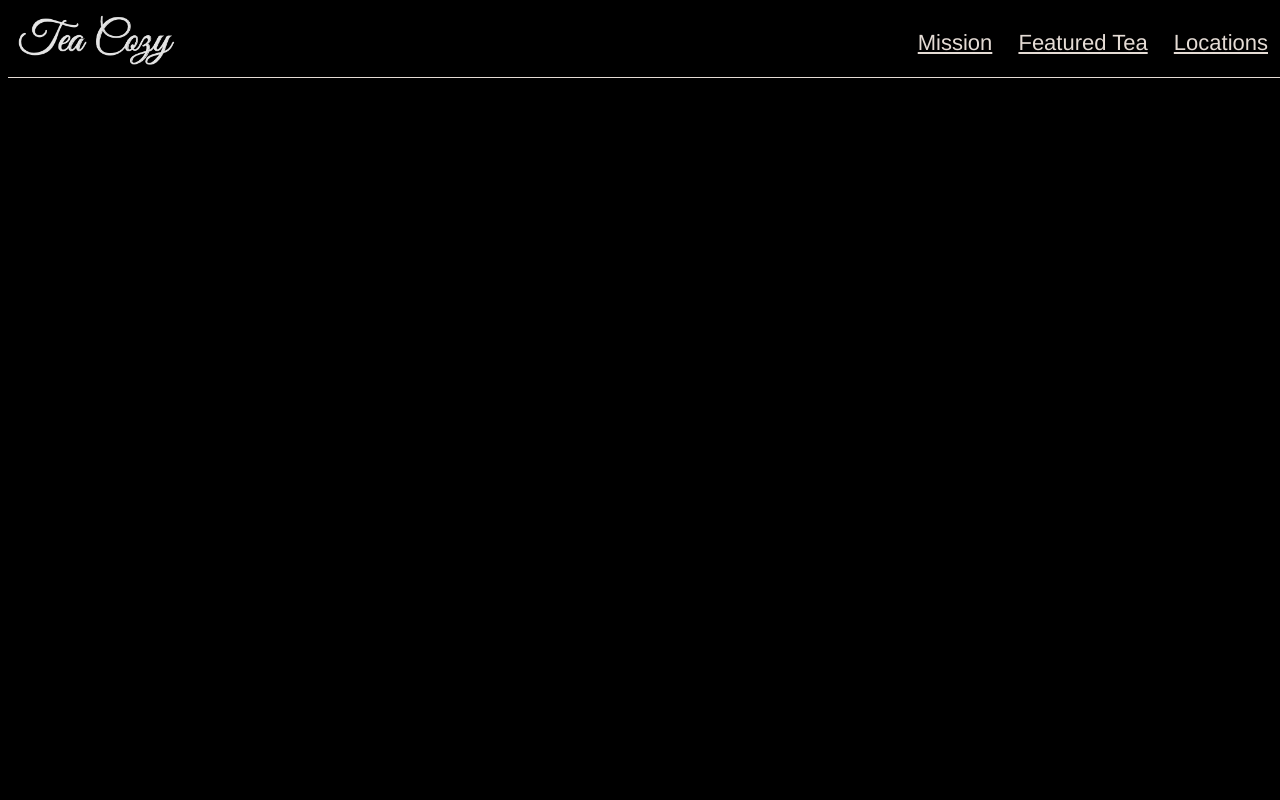
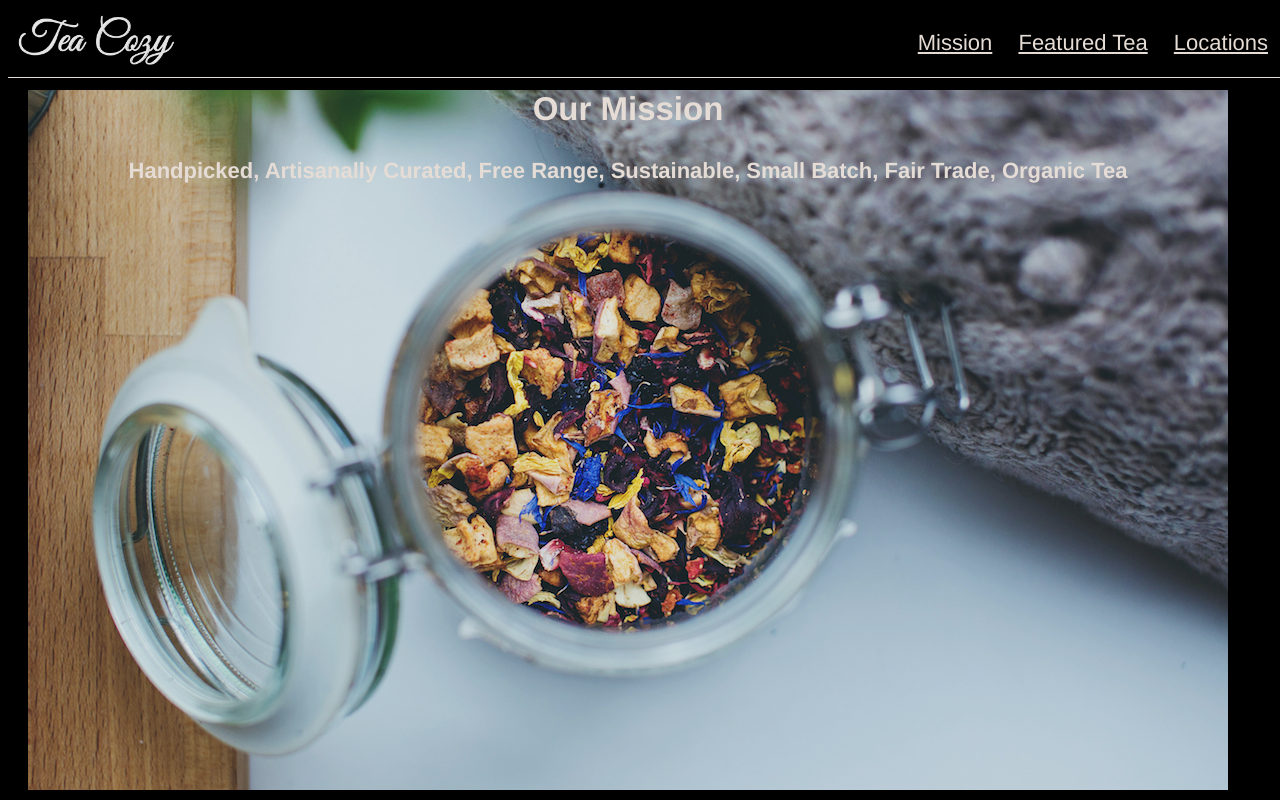
Before and after one commit to sawahboof/teacozy, a plain HTML site: page index.html in a window 1280 px wide. Drawn offline with Linux system fonts and the light colour scheme.

Commit message:
started the hero

```diff
--- a/Resources/CSS/style.css
+++ b/Resources/CSS/style.css
@@ -14,6 +14,7 @@ header {
   align-items: center;
   position: fixed;
   width: 100%;
+  background-color: black;
 }
 
 ul {
@@ -30,6 +31,24 @@ a {
   color: seashell;
 }
 
+.main {
+  padding-top: 55px;
+  padding-left: 20px;
+  padding-right: 20px;
+}
+
+.hero {
+  background-image: url("../Images/img-mission-background.jpg");
+  background-position: center;
+  background-repeat: no-repeat;
+  height: 700px;
+  width: 1200px;
+}
+
+.herocopy {
+  text-align: center;
+}
+
 #logo {
   height: 50px;
   margin: 0px 10px;
--- a/index.html
+++ b/index.html
@@ -22,10 +22,18 @@
   </nav>
 </header>
 
+<!-- Beginning of Main Content Area -->
+<div class="main">
+
 <!-- Hero Area -->
-<div class="hero">
+  <div class="hero">
+    <div class="herocopy">
+      <h2>Our Mission</h2>
+      <h4>Handpicked, Artisanally Curated, Free Range, Sustainable, Small Batch, Fair Trade, Organic Tea</h4>
+    </div>
+  </div>
+
 
 </div>
-
   </body>
 </html>
```
